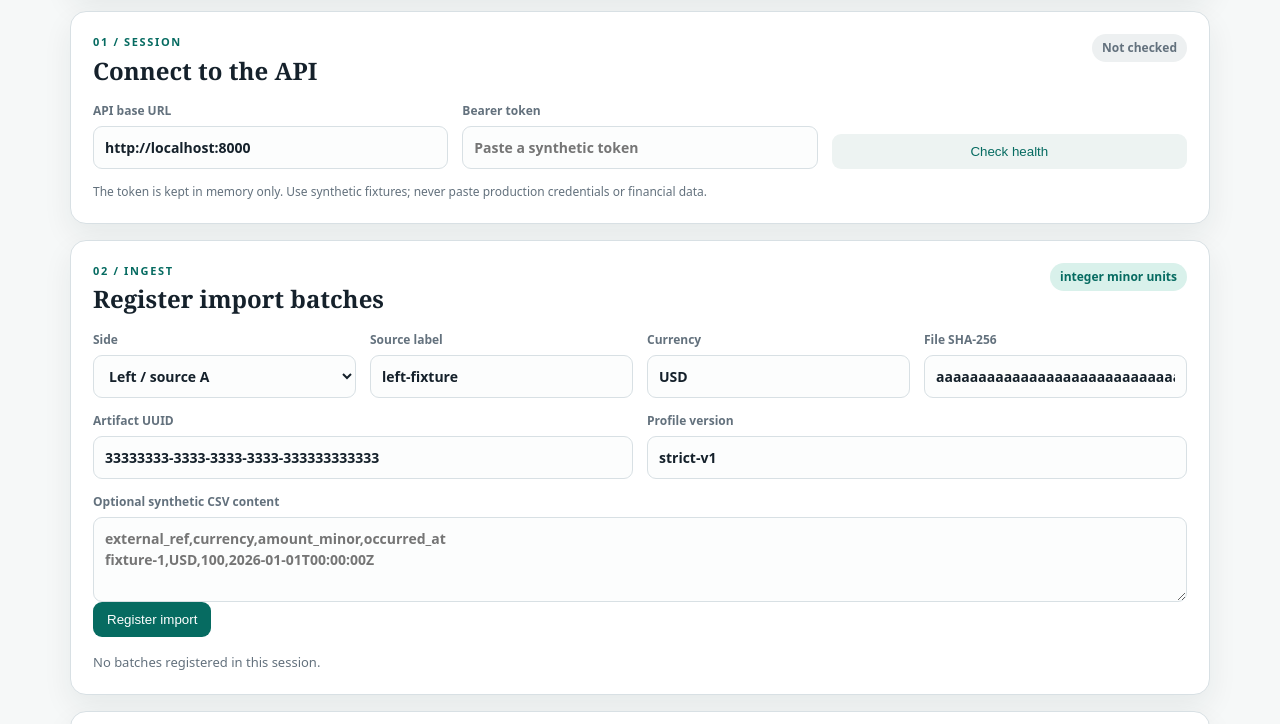
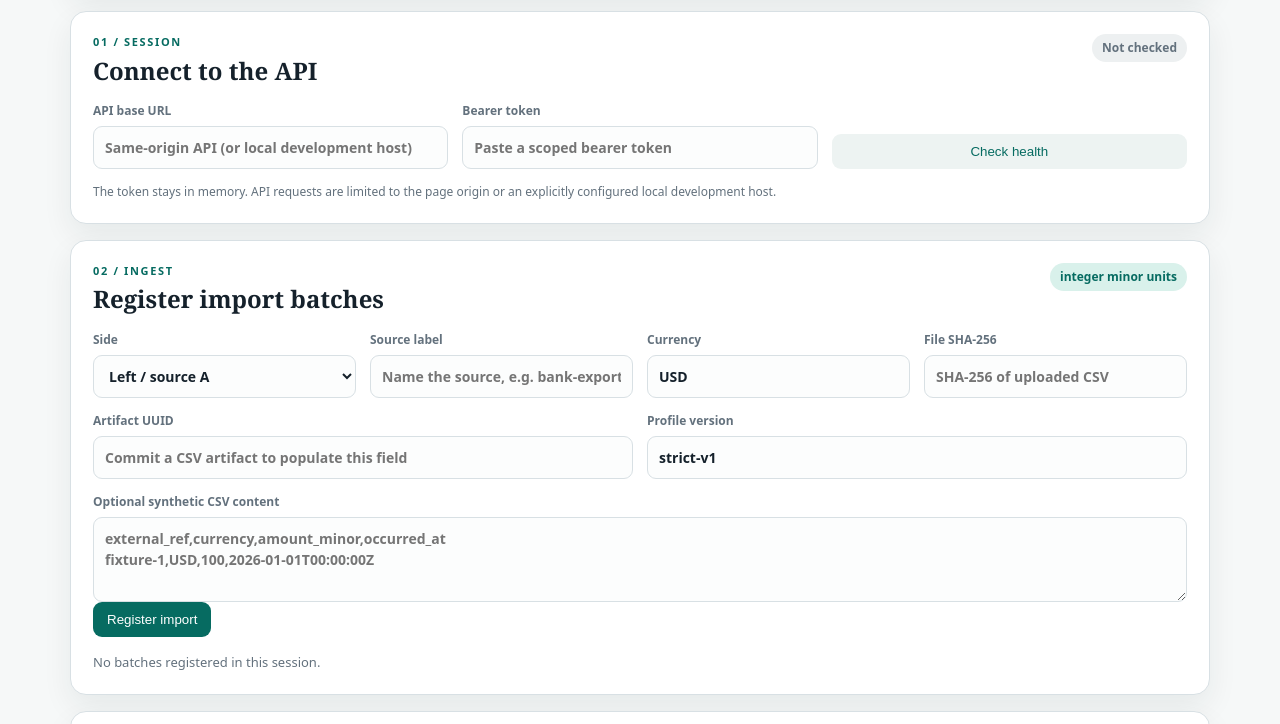
Before and after one commit to ivan-agentic-labs/forgeworks-datareconcile-ai, a plain HTML site: page apps/web/index.html in a window 1280 px wide. Shown: the part 880-1604 px from the top of the page. Drawn offline with Linux system fonts and the light colour scheme; no server answers.

Commit message:
fix: remove synthetic evidence hashes and unsafe default API address

```diff
--- a/apps/web/index.html
+++ b/apps/web/index.html
@@ -20,11 +20,11 @@
     <section class="panel connection" aria-labelledby="connection-title">
       <div class="section-heading"><div><p class="kicker">01 / SESSION</p><h2 id="connection-title">Connect to the API</h2></div><span id="health" class="status">Not checked</span></div>
       <div class="grid three">
-        <label>API base URL<input id="baseUrl" value="http://localhost:8000" autocomplete="url"></label>
-        <label>Bearer token<input id="token" type="password" placeholder="Paste a synthetic token" autocomplete="off"></label>
+        <label>API base URL<input id="baseUrl" type="url" placeholder="Same-origin API (or local development host)" autocomplete="url"></label>
+        <label>Bearer token<input id="token" type="password" placeholder="Paste a scoped bearer token" autocomplete="off"></label>
         <button id="healthButton" class="secondary">Check health</button>
       </div>
-      <p class="hint">The token is kept in memory only. Use synthetic fixtures; never paste production credentials or financial data.</p>
+      <p class="hint">The token stays in memory. API requests are limited to the page origin or an explicitly configured local development host.</p>
     </section>
 
     <section class="panel" aria-labelledby="import-title">
@@ -32,12 +32,12 @@
       <form id="importForm">
         <div class="grid four">
           <label>Side<select id="importSide"><option value="left">Left / source A</option><option value="right">Right / source B</option></select></label>
-          <label>Source label<input id="sourceLabel" value="left-fixture" required maxlength="200"></label>
+          <label>Source label<input id="sourceLabel" placeholder="Name the source, e.g. bank-export" required maxlength="200"></label>
           <label>Currency<input id="currency" value="USD" pattern="[A-Z]{3}" maxlength="3" required></label>
-          <label>File SHA-256<input id="fileSha" value="aaaaaaaaaaaaaaaaaaaaaaaaaaaaaaaaaaaaaaaaaaaaaaaaaaaaaaaaaaaaaaaa" pattern="[0-9a-f]{64}" required></label>
+          <label>File SHA-256<input id="fileSha" placeholder="SHA-256 of uploaded CSV" pattern="[0-9a-f]{64}" required></label>
         </div>
         <div class="grid two">
-          <label>Artifact UUID<input id="artifactId" value="33333333-3333-3333-3333-333333333333" required></label>
+          <label>Artifact UUID<input id="artifactId" placeholder="Commit a CSV artifact to populate this field" required></label>
           <label>Profile version<input id="profileVersion" value="strict-v1" required></label>
         </div>
         <label>Optional synthetic CSV content<textarea id="csvContent" rows="3" placeholder="external_ref,currency,amount_minor,occurred_at&#10;fixture-1,USD,100,2026-01-01T00:00:00Z"></textarea></label>
@@ -69,7 +69,7 @@
           <h3>Resolve an exception</h3>
           <label>Exception ID<input id="exceptionId" placeholder="Load exceptions first" required></label>
           <label>Decision<select id="decision"><option value="accept-as-investigated">accept-as-investigated</option><option value="reject">reject</option><option value="accept-as-refund">accept-as-refund</option><option value="accept-as-reversal">accept-as-reversal</option></select></label>
-          <label>Evidence SHA-256<input id="evidenceSha" value="dddddddddddddddddddddddddddddddddddddddddddddddddddddddddddddddd" pattern="[0-9a-f]{64}" required></label>
+          <label>Evidence SHA-256<input id="evidenceSha" placeholder="SHA-256 of reviewed evidence" pattern="[0-9a-f]{64}" required></label>
           <label>Expected exception version<input id="exceptionVersion" type="number" min="1" value="1" required></label>
           <button class="primary" type="submit">Record resolution</button>
           <p class="hint">If another reviewer already changed this exception, the API returns <code>STALE_VERSION</code>; refresh before retrying.</p>
@@ -77,7 +77,7 @@
         <form id="finalizeForm" class="subpanel">
           <h3>Finalize immutable report</h3>
           <label>Expected run version<input id="runVersion" type="number" min="1" value="1" required></label>
-          <label>Approved summary SHA-256<input id="summarySha" value="cccccccccccccccccccccccccccccccccccccccccccccccccccccccccccccccc" pattern="[0-9a-f]{64}" required></label>
+          <label>Approved summary SHA-256<input id="summarySha" placeholder="SHA-256 of owner-approved summary" pattern="[0-9a-f]{64}" required></label>
           <button class="primary" type="submit">Finalize report</button>
           <p class="hint">Finalization is blocked while exceptions are open and proves allocated-left equals allocated-right.</p>
           <div id="reportBox" class="report" aria-live="polite"><p class="empty">No report finalized.</p></div>
@@ -86,7 +86,7 @@
     </section>
 
     <aside id="message" class="message" role="status" aria-live="polite"></aside>
-    <footer>Demo console · all amounts shown as integer minor units · reconciliation is not settlement</footer>
+    <footer>Reconciliation console · amounts are integer minor units · reconciliation is not financial settlement</footer>
   </main>
   <script type="module" src="./app.js"></script>
 <script src="./auth-panel.js" defer></script>
```
